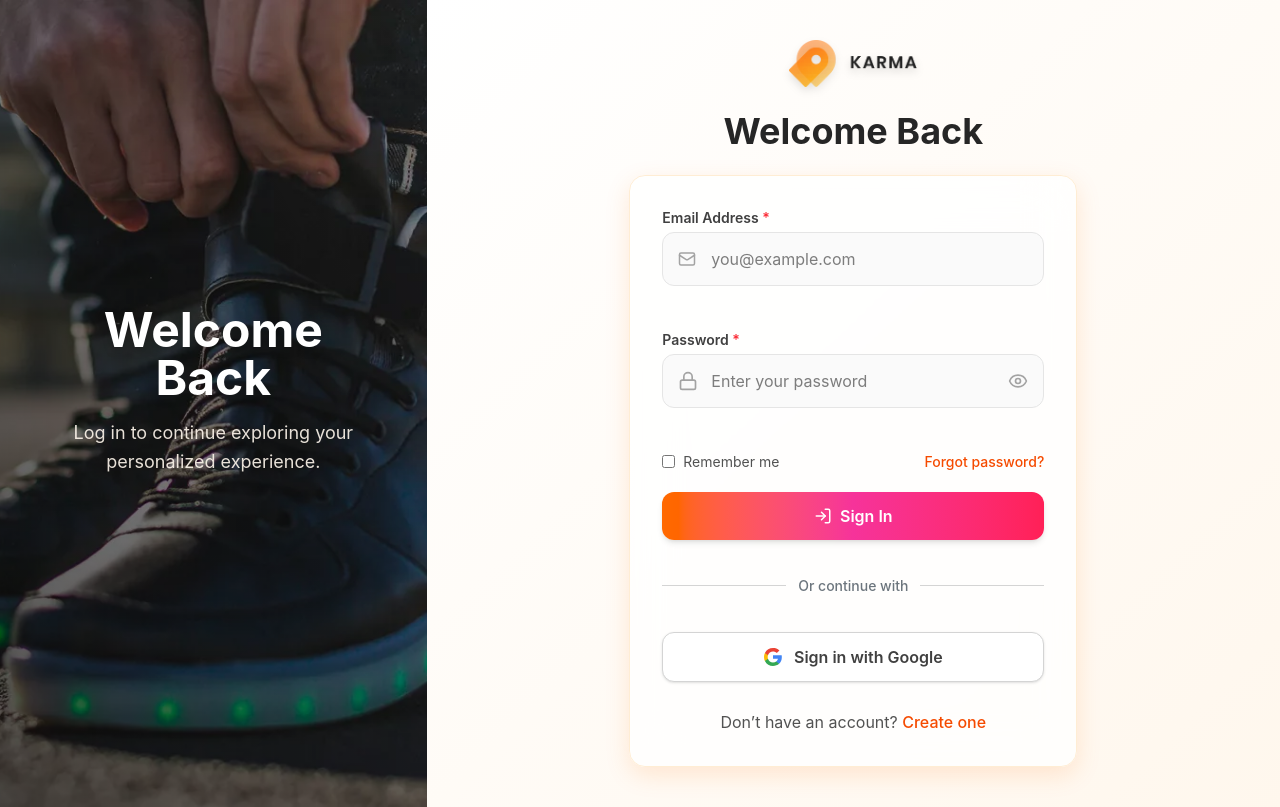
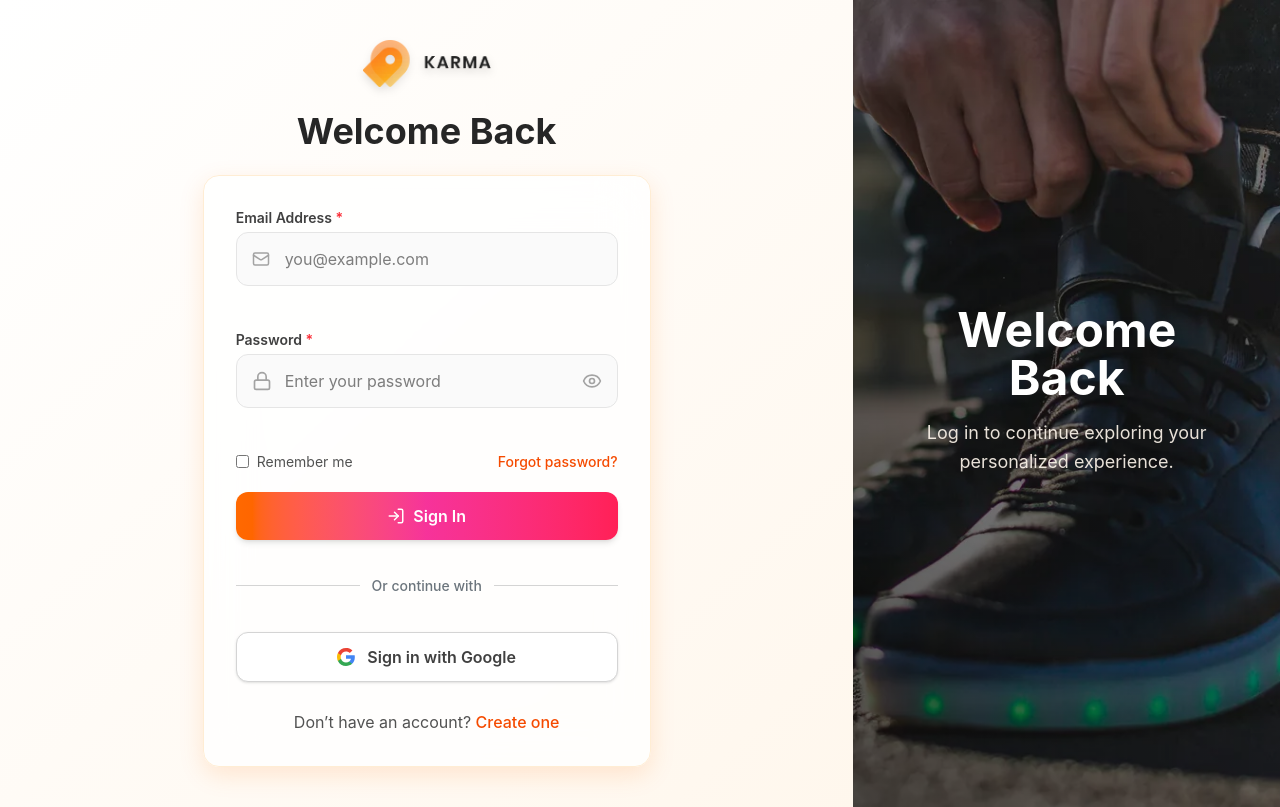
Before and after one commit to DuyPhatpeo/ecommerce, a React (Vite) app: page /login in a window 1280 px wide. Built offline with nearby package versions, Linux system fonts and the light colour scheme.

Commit message:
update layout

```diff
--- a/src/components/auth/AuthLayout.tsx
+++ b/src/components/auth/AuthLayout.tsx
@@ -15,8 +15,8 @@ export default function AuthLayout({
   image = "/auth-bg.jpg",
 }: AuthLayoutProps) {
   return (
-    <div className="min-h-screen flex flex-col lg:flex-row bg-gradient-to-br from-orange-100 via-white to-pink-100 overflow-hidden">
-      {/* Left side - chỉ hiển thị trên desktop */}
+    <div className="min-h-screen flex flex-col lg:flex-row-reverse bg-gradient-to-br from-orange-100 via-white to-pink-100 overflow-hidden">
+      {/* Right side - chỉ hiển thị trên desktop */}
       <div className="hidden lg:flex lg:w-1/3 relative">
         <img
           src={image}
@@ -34,7 +34,7 @@ export default function AuthLayout({
         </div>
       </div>
 
-      {/* Right side */}
+      {/* Left side */}
       <div className="w-full lg:w-2/3 flex items-center justify-center p-5 sm:p-6 md:p-8 lg:p-10 bg-gradient-to-br from-white to-orange-50">
         {children}
       </div>
```
